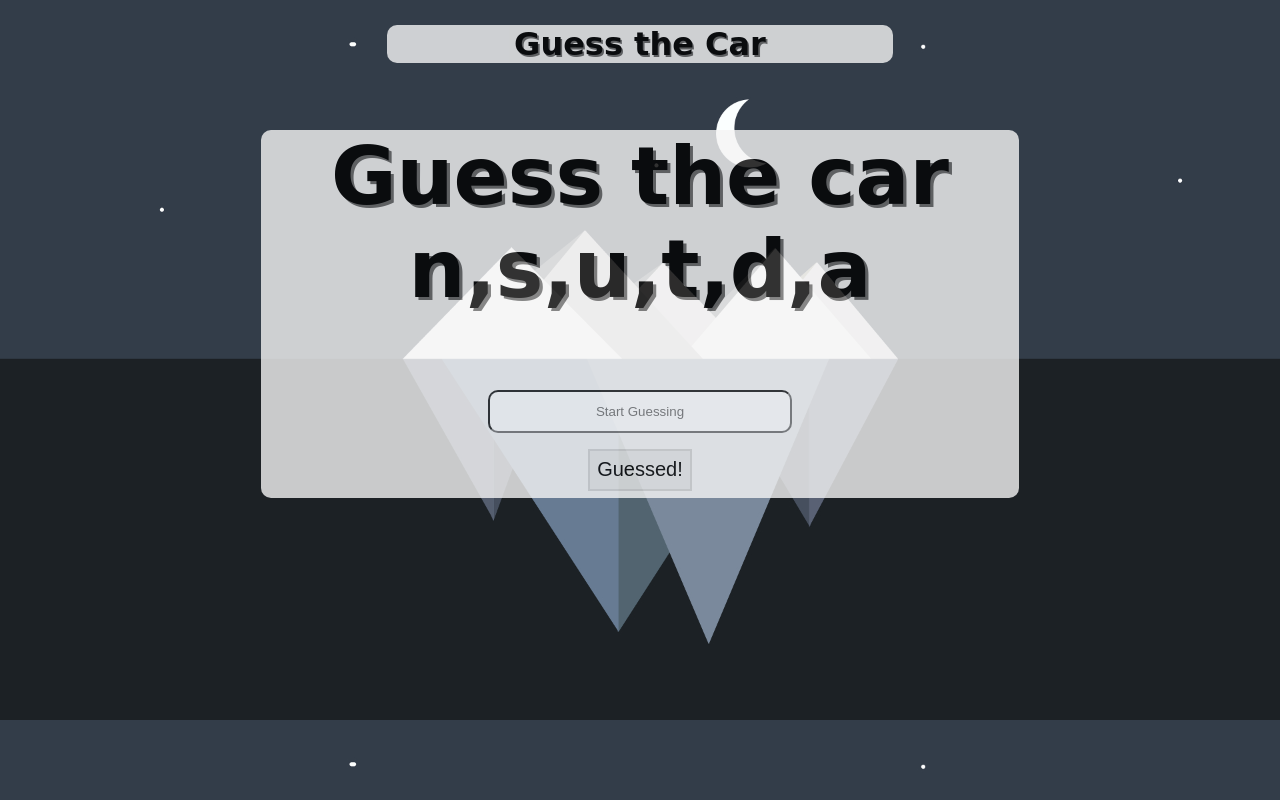
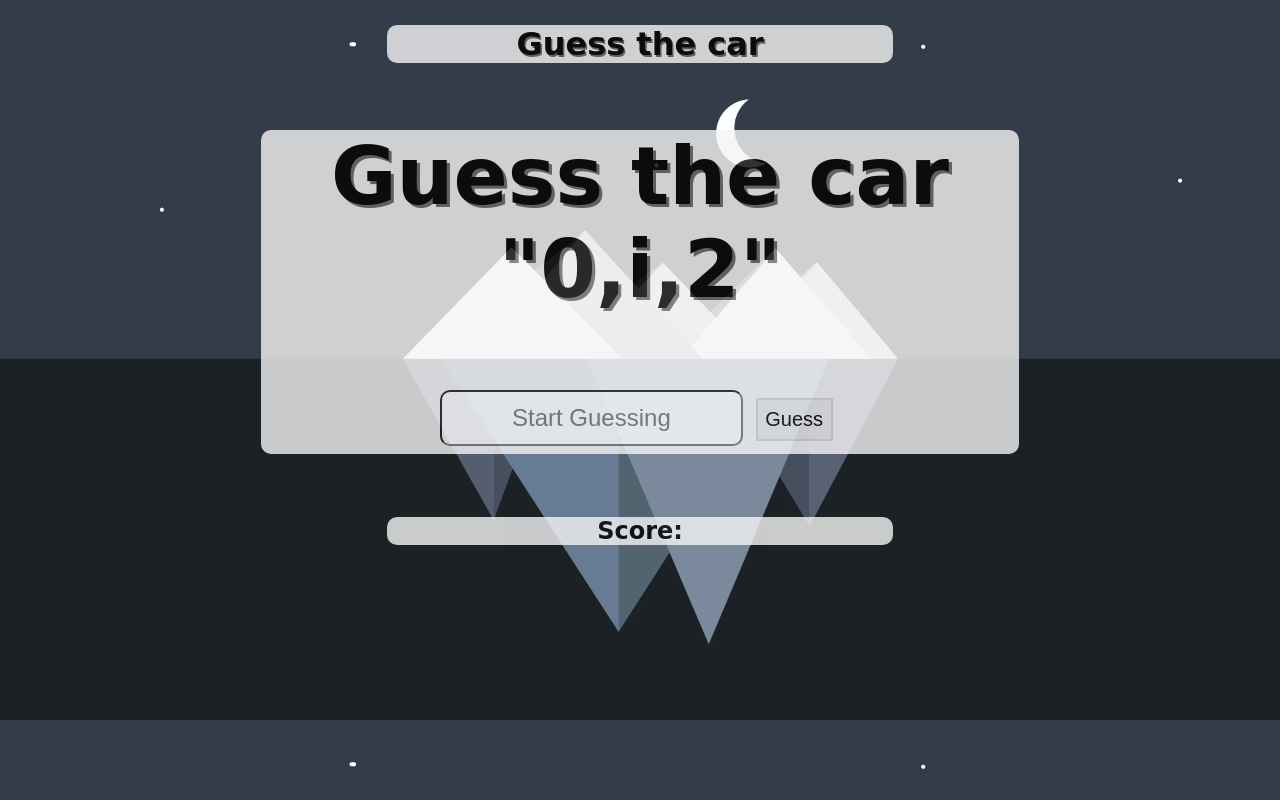
Before and after one commit to azhanusmani/Guess-the-Car, a plain HTML site: page Index.html in a window 1280 px wide. Drawn offline with Linux system fonts and the light colour scheme.

Commit message:
refactored code

```diff
--- a/CSS/style.css
+++ b/CSS/style.css
@@ -1,59 +1,52 @@
-body{
-    background:url(../IMAGES/BG.jpg);
-    background-size:cover;
+body {
+    background: url(../IMAGES/BG.jpg);
+    background-size: cover;
     font-family: 'Bungee Shade', cursive;
   }
 
-.top{
-    background-color:whitesmoke;
-    width:40%;
+  #top {
+    background-color: whitesmoke;
+    width: 40%;
     margin: 2% auto;
     text-align: center;
-    border-radius:10px;
+    border-radius: 10px;
     opacity: 0.8;
     text-shadow: 0.1rem 0.1rem dimgray;
   }
 
-.gameArea{
-    background-color:whitesmoke;
+  .gameArea {
+    background-color: whitesmoke;
     width: 60%;
     margin: 5% auto;
     text-align: center;
-    border-radius:10px;
+    border-radius: 10px;
     opacity: 0.8;
   }
 
-.mainHead{
+  #mainHead {
     font-size: 5rem;
     text-shadow: 0.2rem 0.2rem dimgray;
-
   }
 
-input{
-
+  input {
     width: 40%;
     padding: 12px 20px;
     margin: 8px 0;
-  box-sizing:border-box;
+    box-sizing: border-box;
     text-align: center;
     border-radius: 10px;
-  ;
+    font-size: 1.5rem;
   }
 
-.btn{
-
-        background-color:rgb(233,233,233);
-        color:black;
-        border: 2px solid #D4D4D4;
-
+  .btn {
+    background-color: rgb(233, 233, 233);
+    color: black;
+    border: 2px solid #d4d4d4;
 
     padding: 1%;
     font-size: 1.25rem;
     margin: 1%;
     cursor: pointer;
-
-
-
   }
 
   .btn:hover {
@@ -61,15 +54,32 @@ input{
     color: black;
   }
 
-  #counting{
-    background-color:whitesmoke;
+  #counting {
+    background-color: whitesmoke;
     width: 15%;
     font-size: 2rem;
     margin: 2% auto;
 
-
     text-align: center;
-    border-radius:10px;
+    border-radius: 10px;
     opacity: 0.8;
     text-shadow: 0.1rem 0.1rem dimgray;
   }
+  #score{
+    background-color: whitesmoke;
+    width: 40%;
+    margin: 5% auto;
+    text-align: center;
+    border-radius: 10px;
+    opacity: 0.8;
+  }
+
+  .hide {
+    display: none;
+    visibility: hidden;
+  }
+
+  .show {
+    display: block;
+    visibility: visible;
+  }
--- a/Index.html
+++ b/Index.html
@@ -1,36 +1,38 @@
 <!DOCTYPE html>
 <html lang="en">
   <head>
-    <meta charset="UTF-8">
-    <meta http-equiv="X-UA-Compatible" content="IE=edge">
-    <meta name="viewport" content="width=device-width, initial-scale=1.0">
+    <meta charset="UTF-8" />
+    <meta http-equiv="X-UA-Compatible" content="IE=edge" />
+    <meta name="viewport" content="width=device-width, initial-scale=1.0" />
     <title>Guess The Word</title>
-    <link rel="stylesheet" href="CSS/style.css">
-    <link rel="preconnect" href="https://fonts.googleapis.com">
+    <link rel="stylesheet" href="CSS/style.css" />
+    <link rel="preconnect" href="https://fonts.googleapis.com" />
   </head>
   <body>
     <header>
-      <h1 class="top">Guess the Car</h1>
+      <h1 id="top"></h1>
     </header>
 
+    <div class="gameArea">
+      <h2 id="mainHead"></h2>
+      <div class="userInteraction">
+        <div id="guessBox">
+          <input
+            type="text"
+            id="userInput"
+            class="input"
+            placeholder="Start Guessing"
+          />
+          <button id="guessBtn" class="btn">Guess</button>
+        </div>
 
-    <div class="gameArea">
-        <h2 class="mainHead"></h2>
-<form>
-<div  class="box">
-    <input type="text" class="input" placeholder="Start Guessing">
+        <div id="playAgain">
+          <button id="playAgainBtn" class="btn">Play again</button>
         </div>
-    <button class="btn" type="submit"> Guessed! </button>
-</form>
+      </div>
 
     </div>
-
-
-
-
+    <h2 id="score">Score:</h2>
     <script src="JS/Word.js"></script>
-
-
-
   </body>
 </html>
--- a/JS/Word.js
+++ b/JS/Word.js
@@ -1,8 +1,83 @@
-var msg = document.querySelector(".mainHead");
-// var guessText = document.querySelector(".input")
-// var submitBtn=document.querySelector(".btn")
-// let inputGet= document.querySelector(".input")
-let guessArray = [
+const playAgainEl = document.getElementById("playAgain");
+const guessBoxEl = document.getElementById("guessBox");
+const userInputEl = document.getElementById("userInput");
+const topEl = document.getElementById("top");
+const mainHeadEl = document.getElementById("mainHead");
+let data = 0;
+
+const displayMsgs = {
+  success: "Hey You Won! Play Again!",
+  fail: "Better Luck next time! Try Again",
+};
+
+function getRandomElement(array) {
+  let randomIdx = Math.floor(Math.random() * array.length);
+  return array[randomIdx];
+}
+
+function shuffleStr(str) {
+  const arr = str.split("");
+  let ctr = arr.length;
+  let temp, index;
+
+  while (ctr > 0) {
+    index = Math.floor(Math.random() * ctr);
+    ctr--;
+
+    temp = arr[ctr];
+    arr[ctr] = arr[index];
+    arr[index] = temp;
+  }
+  return arr.join("");
+}
+
+function startGame(entities, entityName) {
+  initialiseGame(entityName);
+
+  const randomEntity = getRandomElement(entities);
+  mainHeadEl.innerHTML = `Guess the ${entityName.toLowerCase()} "${shuffleStr(
+    randomEntity
+  )
+    .split("")
+    .join(",")}"`;
+  document.getElementById("guessBtn").addEventListener("click", (e) => {
+    const userInput = userInputEl.value;
+
+    if (userInput === randomEntity) {
+      mainHeadEl.innerHTML = displayMsgs.success;
+    } else {
+      mainHeadEl.innerText = displayMsgs.fail;
+    }
+
+    restartGame(entities, entityName);
+  });
+}
+
+function initialiseGame(entityName) {
+  guessBoxEl.classList.add("show");
+  playAgainEl.classList.remove("show");
+  playAgainEl.classList.add("hide");
+
+  topEl.innerHTML = `Guess the ${entityName.toLowerCase()}`;
+  userInputEl.value = "";
+}
+
+function restartGame(entities, entityName) {
+  guessBoxEl.classList.add("hide");
+  guessBoxEl.classList.remove("show");
+
+  playAgainEl.classList.add("show");
+  playAgainEl.classList.remove("hide");
+
+  playAgainEl.addEventListener("click", (e) => {
+    startGame(entities, entityName);
+  });
+}
+
+let fruits = ["apple", "banana", "custard apple", "watermelon", "mango"].map(
+  (v) => v.toLowerCase()
+);
+let cars = [
   "I20",
   "I10",
   "Amaze",
@@ -19,51 +94,6 @@ let guessArray = [
   "Benz",
   "Bugatti",
   "Carrera",
-].map(v => v.toLowerCase());;
+].map((v) => v.toLowerCase());
 
-function genWords() {
-  let i = Math.floor(Math.random() * guessArray.length);
-  let ranWords = guessArray[i];
-  //  console.log(ranWords);
-  return ranWords;
-}
-
-
-function shuffle(arra1) {
-  let ctr = arra1.length;
-  let temp, index;
-
-  while (ctr > 0) {
-    index = Math.floor(Math.random() * ctr);
-
-    ctr--;
-
-    temp = arra1[ctr];
-    arra1[ctr] = arra1[index];
-    arra1[index] = temp;
-  }
-  return arra1;
-}
-
-let answer = genWords();
-// console.log(answer)
-
-document.querySelector(".mainHead").innerHTML =
-  "Guess the car " + shuffle(answer.split(""));
-
-
-
-
-var guessedWord = document.querySelector(".input");
-document.querySelector(".btn").addEventListener("click", function (e) {
-e.preventDefault()
-  let question = guessedWord.value;
-  // console.log(question)
-
-  if (question === answer) {
-    document.querySelector(".mainHead").innerHTML= "Hey You Won! Play Again!"
-  } else {
-
-    document.querySelector(".mainHead").innerText = "Better Luck next time! Try Again"
-  }
-});
+startGame(cars, "Car");
```
Lines whose indentation alone changed are shown as unchanged.
